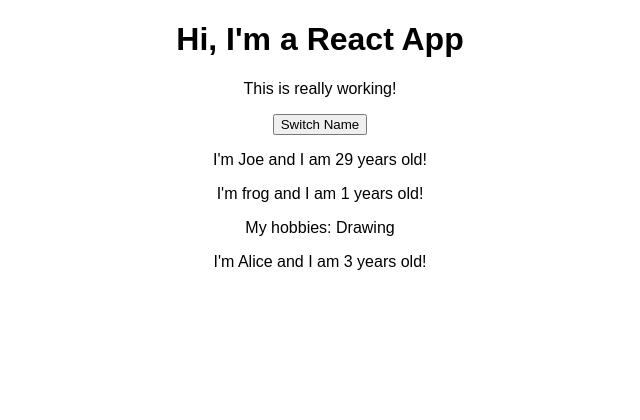
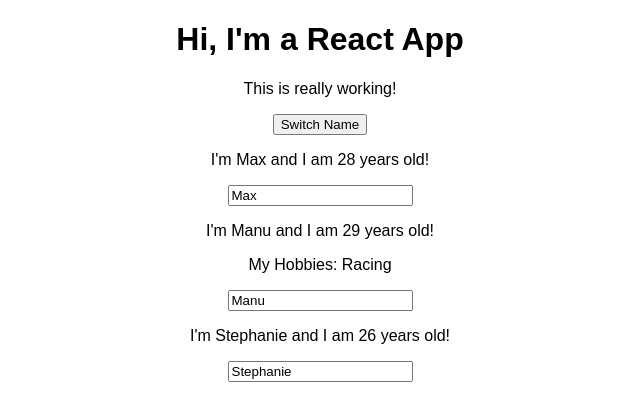
Before and after one commit to eyyalexx/Burger-Builder-React-Porject, a React (Create React App) app in the folder burger-builder/: page / in a window 1280 px wide. Shown: the top 420 px of the page, without its empty margins (320-960 px from the left). Built offline with nearby package versions, Linux system fonts and the light colour scheme.

Commit message:
Adding two way binding, and handling input fields

```diff
--- a/burger-builder/src/App.js
+++ b/burger-builder/src/App.js
@@ -1,46 +1,64 @@
-import React, { useState } from 'react';
+import React, { Component } from 'react';
 import './App.css';
 import Person from './Person/Person';
 
-const app = props => {
+class App extends Component {
+  state = {
+    persons: [
+      { name: 'Max', age: 28 },
+      { name: 'Manu', age: 29 },
+      { name: 'Stephanie', age: 26 }
+    ],
+    otherState: 'some other value'
+  };
 
-    const [ personsState, setPersonsState ] = useState({
-        persons: [
-          { name: 'Joe', age: 29},
-          { name: 'frog', age: 1},
-          { name: 'Alice', age: 3}
-        ],
-      });
+  switchNameHandler = (newName) => {
+    // console.log('Was clicked!');
+    // DON'T DO THIS: this.state.persons[0].name = 'Maximilian';
+    this.setState({
+      persons: [
+        { name: newName, age: 28 },
+        { name: 'Manu', age: 29 },
+        { name: 'Stephanie', age: 27 }
+      ]
+    });
+  };
 
+  nameChangedHandler = (event) => {
+    this.setState({
+      persons: [
+        { name: 'Max', age: 28 },
+        { name: event.target.value, age: 29 },
+        { name: 'Stephanie', age: 27 }
+      ]
+    });
+  }
 
-    const [otherState, setOtherState ] = useState('some other value');
-    console.log(personsState, otherState);
-
-    const switchNameHandler = () => {
-      // console.log('Was clicked!');
-      // DON'T DO THIS: personsState.persons[0].name = 'Alex Grigorev';
-
-      setPersonsState( {
-        persons: [
-          { name: 'Alex Grigorev', age: 29},
-          { name: 'frog', age: 1},
-          { name: 'Alice', age: 92}
-         ]
-      } )
-    };
-
-
+  render() {
     return (
       <div className="App">
         <h1>Hi, I'm a React App</h1>
         <p>This is really working!</p>
-        <button onClick={switchNameHandler}>Switch Name</button>
-        <Person name={personsState.persons[0].name} age={personsState.persons[0].age}/>
-        <Person name={personsState.persons[1].name} age={personsState.persons[1].age}> My hobbies: Drawing</Person>
-        <Person name={personsState.persons[2].name} age={personsState.persons[2].age}/>
+        <button onClick={() =>  this.switchNameHandler('Joe!!!')}>Switch Name</button>
+        <Person
+          name={this.state.persons[0].name}
+          age={this.state.persons[0].age}
+        />
+        <Person
+          name={this.state.persons[1].name}
+          age={this.state.persons[1].age}
+          click = {this.switchNameHandler.bind(this, 'Alex!')}
+          changed = {this.nameChangedHandler} >
+          My Hobbies: Racing
+        </Person>
+        <Person
+          name={this.state.persons[2].name}
+          age={this.state.persons[2].age}
+        />
       </div>
     );
-    //return React.createElement('div', {className: 'App'}, React.createElement('h1', null, 'Does this work now?'));
+    // return React.createElement('div', {className: 'App'}, React.createElement('h1', null, 'Does this work now?'));
+  }
 }
 
-export default app;
+export default App;
--- a/burger-builder/src/Person/Person.js
+++ b/burger-builder/src/Person/Person.js
@@ -3,8 +3,9 @@
 const person = ( props ) => {
     return (
     <div>
-        <p>I'm {props.name} and I am {props.age} years old!</p>
+        <p onClick={props.click}>I'm {props.name} and I am {props.age} years old!</p>
         <p>{props.children}</p>
+        <input type ="text" onChange={props.changed} value ={props.name}/>
     </div>
 
 
```
